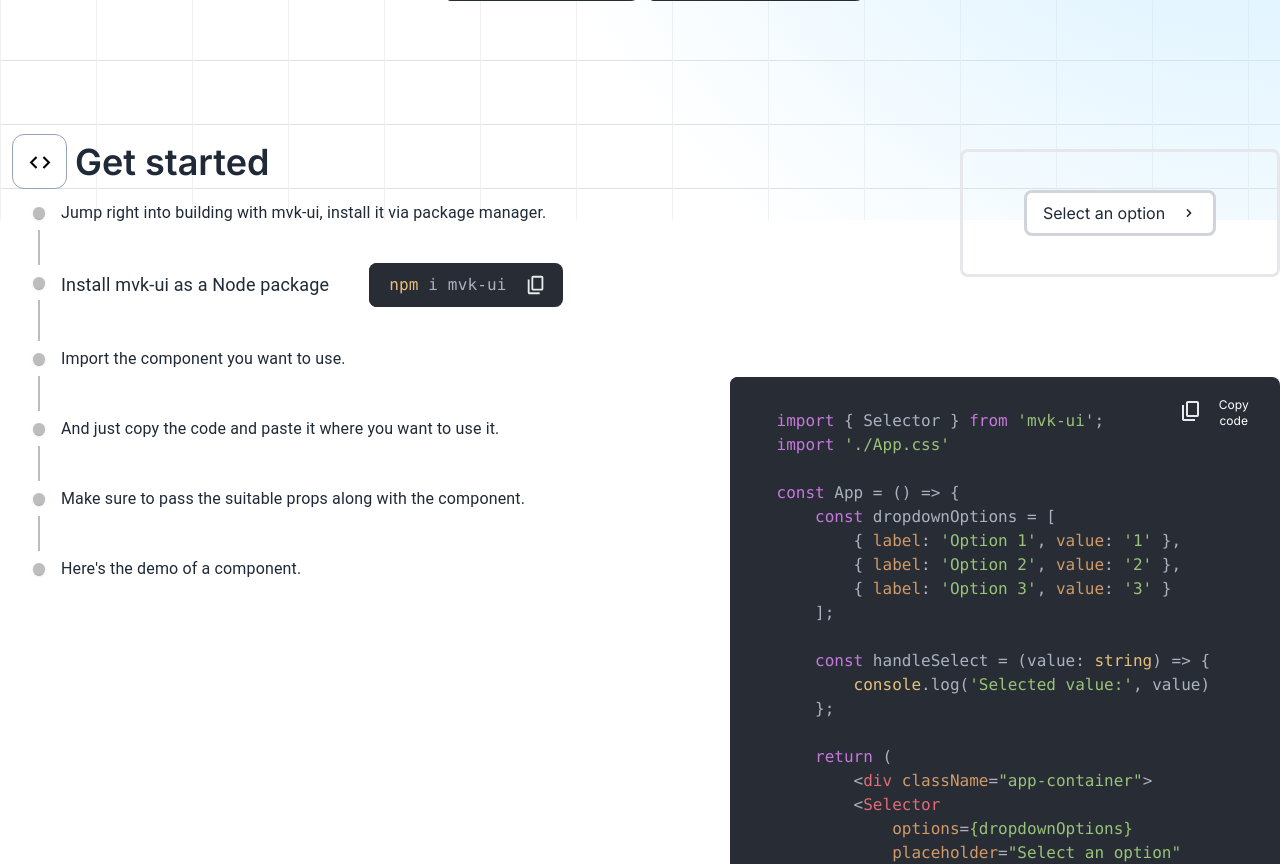
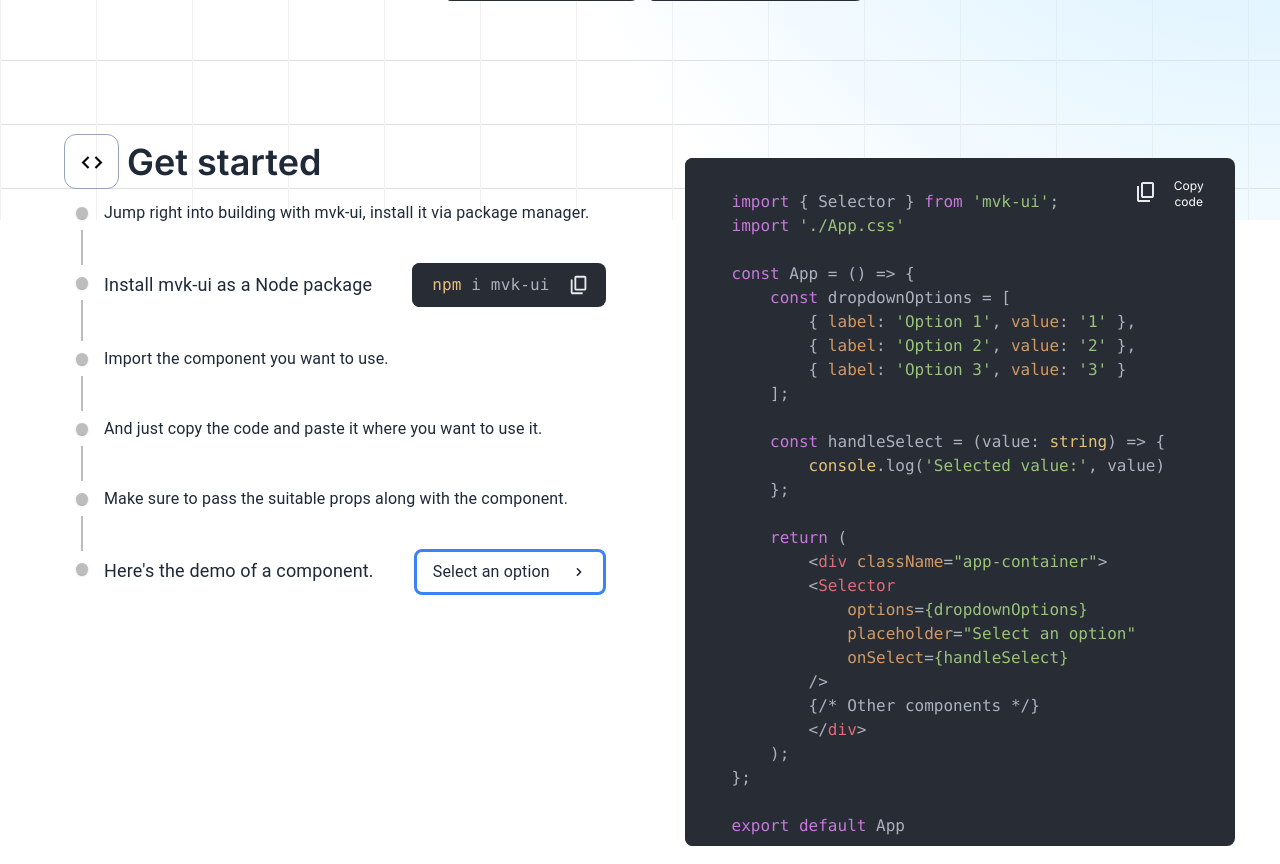
Before and after one commit to Harshitshukla0208/mvk-ui-web, a Next.js app: page / in a window 1280 px wide. Shown: the part 580-1444 px from the top of the page. Built offline with nearby package versions, Linux system fonts and the light colour scheme.

Commit message:
home page ui completed

```diff
--- a/src/app/page.tsx
+++ b/src/app/page.tsx
@@ -7,7 +7,6 @@ import clipboardIcon from '../assets/content_copy_24dp_FILL0_wght400_GRAD0_opsz2
 import success from '../assets/check_24dp_FILL0_wght400_GRAD0_opsz24.svg'
 import icon from '../assets/dark-icon.svg'
 import { useState } from 'react';
-import { Selector } from '../components/Selector'
 import CopyCode from '@/components/CopyCode';
 import Timeline from '../components/Timeline'
 
@@ -17,17 +16,6 @@ export default function Home() {
   const codeString2 = `yarn add mvk-ui`
   const [copy1, setCopy1] = useState(false)
   const [copy2, setCopy2] = useState(false)
-
-
-  const dropdownOptions = [
-    { label: 'Option 1', value: '1' },
-    { label: 'Option 2', value: '2' },
-    { label: 'Option 3', value: '3' }
-  ];
-
-  const handleSelect = (value: string) => {
-    console.log('Selected value:', value);
-  };
 
   return (
     <div className='mb-80'>
@@ -116,9 +104,8 @@ export default function Home() {
         </div>
       </div>
       <div className="get_started flex w-screen">
-
         <div className="left w-1/2">
-          <div className="flex ml-3">
+          <div className="flex ml-16">
             <div className="bg-[transparent] w-[55px] h-[55px] flex justify-center rounded-xl border-[1px] border-slate-400">
               <Image src={icon} alt='icon' className='h-[25px] w-[50px] mt-[15px]' />
             </div>
@@ -126,23 +113,12 @@ export default function Home() {
           </div>
           <Timeline />
         </div>
-
         <div className="right w-1/2">
-          <div className="flex flex-col justify-end items-end">
-          <div className='border-[3px] mt-[15px] rounded-lg w-80 h-32 flex justify-center items-center'>
-            <div className=''>
-              <Selector
-                options={dropdownOptions}
-                placeholder="Select an option"
-                onSelect={handleSelect}
-              />
-            </div>
-          </div>
-          <div className='mt-24'>
+          <div className="flex flex-col justify-center items-center">
+          <div className='mt-[20px]'>
             <CopyCode />
           </div>
         </div>
-
         </div>
       </div>
     </div>
--- a/src/components/Selector.tsx
+++ b/src/components/Selector.tsx
@@ -31,7 +31,7 @@ const Selector: FC<DropdownProps> = ({
     return (
         <div className="relative w-48">
         <div
-            className="bg-[#fff] flex items-center justify-between px-4 py-2 border-[3px] border-gray-300 rounded-lg cursor-pointer hover:border-blue-500 transition-colors duration-300"
+            className="bg-[#fff] flex items-center justify-between px-4 py-2 border-[3px] border-blue-500 rounded-lg cursor-pointer hover:border-cyan-500 transition-colors duration-300"
             onClick={toggleDropdown}
         >
             <span>{selected ? selected.label : placeholder}</span>
--- a/src/components/Timeline.tsx
+++ b/src/components/Timeline.tsx
@@ -11,8 +11,20 @@ import Image from 'next/image';
 import clipboardIcon from '../assets/content_copy_24dp_FILL0_wght400_GRAD0_opsz24.svg';
 import success from '../assets/check_24dp_FILL0_wght400_GRAD0_opsz24.svg'
 import { useState } from 'react';
+import { Selector } from '../components/Selector'
+
 
 export default function NoOppositeContent() {
+    const dropdownOptions = [
+        { label: 'Option 1', value: '1' },
+        { label: 'Option 2', value: '2' },
+        { label: 'Option 3', value: '3' }
+    ];
+
+    const handleSelect = (value: string) => {
+        console.log('Selected value:', value);
+    };
+
     const codeString1 = `npm i mvk-ui`;
     const [copy1, setCopy1] = useState(false)
 
@@ -24,7 +36,7 @@ export default function NoOppositeContent() {
                     padding: 0,
                 },
             }}
-            className='ml-[17px]'
+            className='ml-[60px]'
         >
             <TimelineItem>
                 <TimelineSeparator>
@@ -101,7 +113,16 @@ export default function NoOppositeContent() {
                 <TimelineSeparator>
                     <TimelineDot />
                 </TimelineSeparator>
-                <TimelineContent className='text-lg'>Here's the demo of a component.</TimelineContent>
+                <TimelineContent className='flex'>
+                <p className='text-lg'>Here's the demo of a component.</p>
+                <div className='ml-10 mt-[-8px]'>
+                    <Selector
+                        options={dropdownOptions}
+                        placeholder="Select an option"
+                        onSelect={handleSelect}
+                    />
+                </div>
+                </TimelineContent>
             </TimelineItem>
         </Timeline>
     );
```
